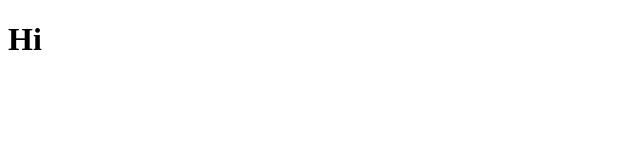
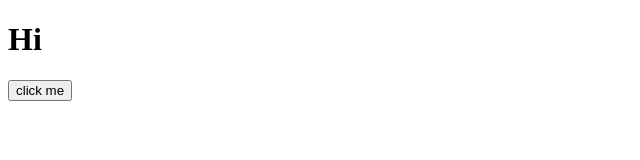
Before and after one commit to mangesSh/sample-git_project, a plain HTML site: page index.html in a window 1280 px wide. Shown: the whole page, without its empty margins (0-640 px from the left). Drawn offline with Linux system fonts and the light colour scheme.

Commit message:
some changes are done

```diff
--- a/index.html
+++ b/index.html
@@ -7,5 +7,7 @@
 </head>
 <body>
     <h1>Hi</h1>
+    <button onclick="alert('hello friend')">click me</button>
+
 </body>
 </html>
```
